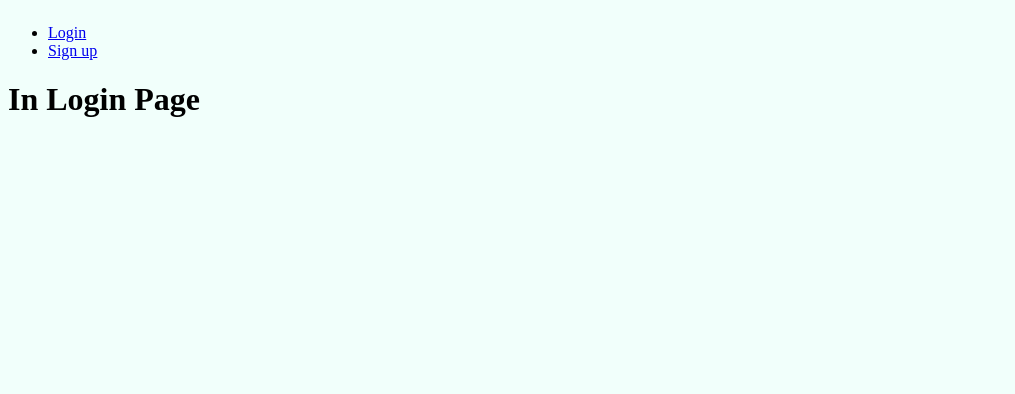
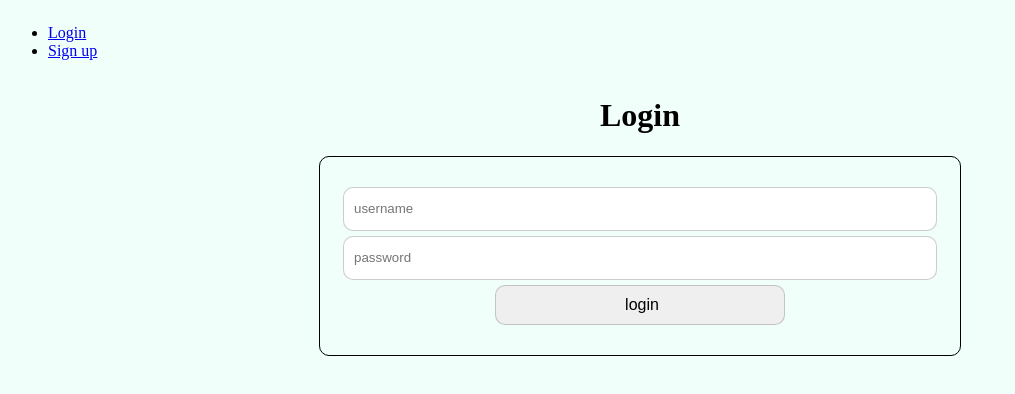
Before and after one commit to Stab-Rabbits-Iteration/Iteration-Project-NYOI8, a React app: page / in a window 1280 px wide. Shown: the top 394 px of the page, without its empty margins (0-1015 px from the left). Built offline with nearby package versions, Linux system fonts and the light colour scheme; a web font is replaced by a local one.

Commit message:
Updated login page

```diff
--- a/client/containers/components/Login.jsx
+++ b/client/containers/components/Login.jsx
@@ -1,9 +1,54 @@
-import React from 'react';
+import React, { useState } from 'react';
+import '../../scss/login.scss';
 
 const Login = () => {
+  const [username, setUsername] = useState('');
+  const [password, setPassword] = useState('');
+
+  // The fetch request function about the verifing the user
+  const verifyUser = (e) => {
+    e.preventDefault();
+    fetch('/auth/login', {
+      method: 'POST',
+      headers: {
+        'Content-Type': 'application/json'
+      },
+      body: JSON.stringify({
+        username,
+        password
+      })
+    })
+      .then((res) => res.json())
+      .then((data) => console.log('data after verifing user: ', data))
+      .catch((err) => console.log(err));
+  };
+
   return (
-    <div>
-      <h1>In Login Page</h1>
+    <div className="logIn-Container">
+      <h1>Login</h1>
+      <div className="logIn-box">
+        <form id="loginForm" onSubmit={verifyUser}>
+          <input
+            name="username"
+            type="text"
+            placeholder="username"
+            onChange={(e) => {
+              setUsername(e.target.value);
+            }}
+            value={username}
+          />
+          <input
+            name="password"
+            type="text"
+            placeholder="password"
+            onChange={(e) => {
+              setPassword(e.target.value);
+            }}
+            value={password}
+          />
+          <input id="login-btn" type="submit" value="login" />
+        </form>
+      </div>
     </div>
   );
 };
--- /dev/null
+++ b/client/scss/login.scss
@@ -0,0 +1,44 @@
+.logIn-box {
+  border: solid 1px black;
+  border-radius: 10px;
+  padding: 20px;
+  width: 50vw;
+  height: max-content;
+  display: flex;
+  min-width: 500px;
+  max-width: 600px;
+  margin: auto;
+}
+
+.logIn-Container {
+  display: flex;
+  flex-direction: column;
+  align-items: center;
+}
+
+#loginForm {
+  display: flex;
+  padding: 10px;
+
+  flex-direction: column;
+  align-items: center;
+  width: 100%;
+  height: 100%;
+  gap: 5px;
+}
+
+input {
+  height: 40px;
+  border: 1px solid rgba(128, 128, 128, 0.399);
+  border-radius: 10px;
+  width: 100%;
+  padding-left: 10px;
+}
+
+#login-btn {
+  width: 50%;
+  font-size: 16px;
+}
+#login-btn:hover {
+  background-color: lightgray;
+}
```
